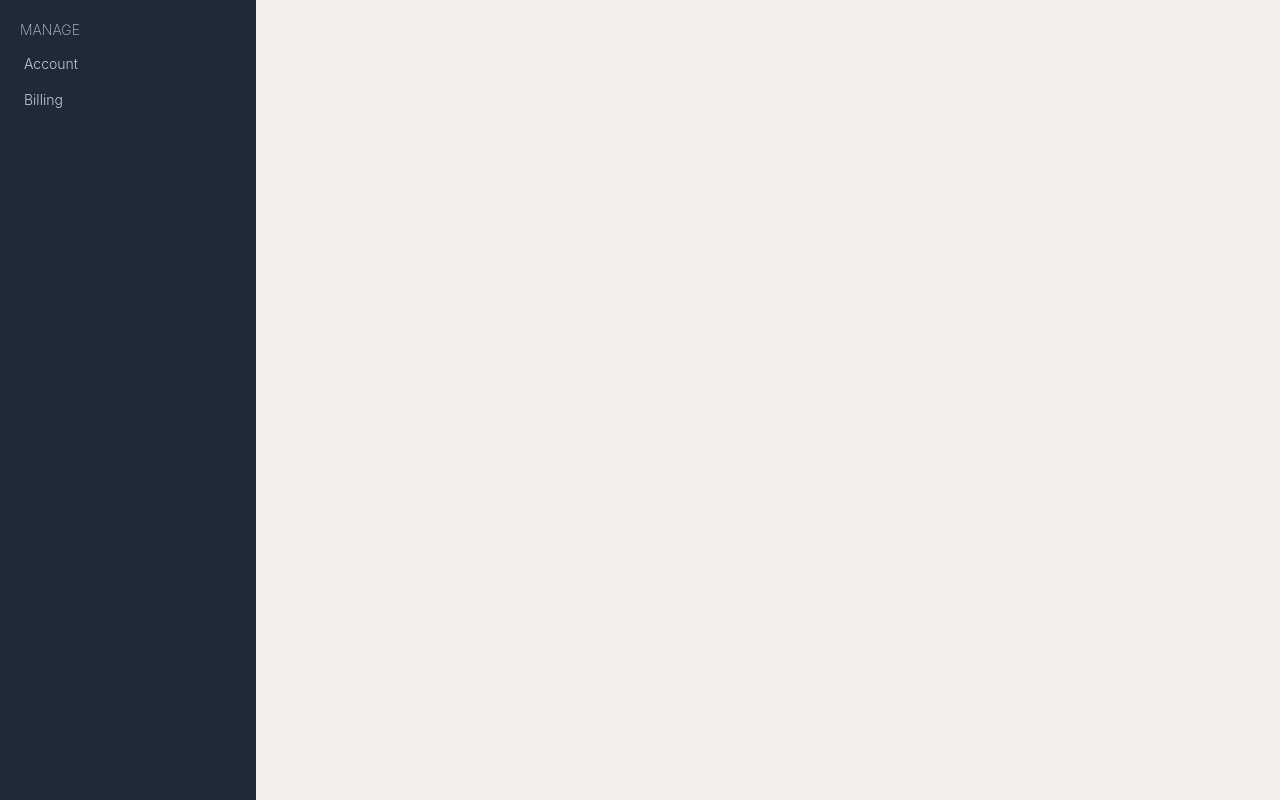
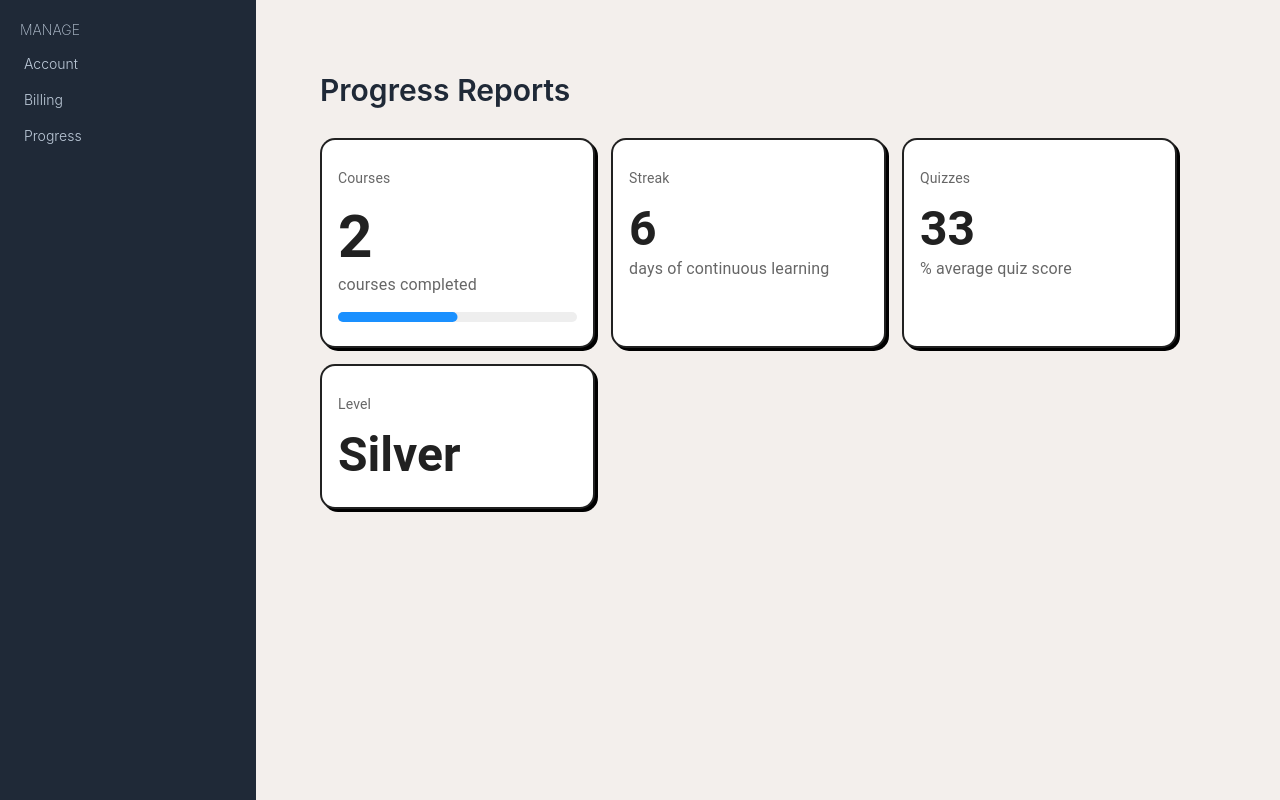
Before and after one commit to Nefertiti23/LMS-WebProj, a React (Vite) app in the folder my-app/: page /progressreps in a window 1280 px wide. Built offline with nearby package versions, Linux system fonts and the light colour scheme.

Commit message:
Progress + local storage

```diff
--- a/my-app/package.json
+++ b/my-app/package.json
@@ -10,6 +10,10 @@
     "preview": "vite preview"
   },
   "dependencies": {
+    "@emotion/react": "^11.14.0",
+    "@emotion/styled": "^11.14.1",
+    "@mui/material": "^7.3.5",
+    "@mui/x-data-grid": "^8.20.0",
     "@tailwindcss/vite": "^4.1.17",
     "react": "^19.2.0",
     "react-dom": "^19.2.0",
--- a/my-app/src/App.jsx
+++ b/my-app/src/App.jsx
@@ -9,11 +9,26 @@ export default function App() {
     var saved = localStorage.getItem('currentUser');
     return saved ? JSON.parse(saved) : {
       email: 'default@example.com',
-      name: 'Default User',
+      username: 'default username',
       password: 'password123',
       imageURL: '/vite.svg',
       billingInfo: ["Visa", "PayPal"],
-      currentSub: "Basic Plan"
+      currentSub: "Basic Plan",
+      orders: [
+        {orderId: 1, name: "Javascript Fundamentals", payDate: "10-10-24", total: 323}
+      ],
+      userProgress: {
+        courses: {
+          enrolled: ["Javascript Fundamentals", "Calculu-II"],
+          completed: ["Basic Urdu", "Expository Writing"]
+        },
+        streakDays: 6,
+        level: "Silver",
+        quizInfo: {
+          totalQuizzes: 3,
+          avgScore: 33
+        }
+      }
     };
   });
 
@@ -21,6 +36,8 @@ export default function App() {
   useEffect(() => {
     localStorage.setItem('currentUser', JSON.stringify(user));
   }, [user]);
+
+  console.log(user);
 
   return (
     <BrowserRouter>
--- a/my-app/src/components/person4/Router.jsx
+++ b/my-app/src/components/person4/Router.jsx
@@ -3,8 +3,10 @@ import { Routes, Route } from 'react-router-dom';
 import AccountInfo from './accountinfo/AccountInfo';
 import Profile from './profile/Profile';
 import Billing from './billing/Billing';
+import ProgressReports from './progressreps/ProgressReps';
 
 export default function Router({ user, userHandler }) {
+  console.log(user.orders);
   return (
     <Routes>
       <Route path="/" element={<></>} />
@@ -15,7 +17,9 @@ export default function Router({ user, userHandler }) {
       <Route path="/billing"
       element={<Billing user_sub={user.currentSub}
       user_payments={user.billingInfo}
-      handleUser={userHandler} />} />
+      handleUser={userHandler}
+      orderHistory={user.orders} />} />
+      <Route path="/progressreps" element={<ProgressReports userP={user.userProgress} />} />
     </Routes>
   );
 }
--- a/my-app/src/components/person4/accountinfo/AccountInfo.jsx
+++ b/my-app/src/components/person4/accountinfo/AccountInfo.jsx
@@ -1,6 +1,5 @@
 import './AccountInfo.css'
 import { useState, useEffect } from 'react';
-import { storage } from '../../../utils/storage.js';
 
 export default function AccountInfo ({a_user, handleUser}) {
     const [theuser, setUser] = useState(a_user);
@@ -9,12 +8,10 @@ export default function AccountInfo ({a_user, handleUser}) {
     const [formImg, setImg] = useState(a_user.imageURL);
 
     useEffect(() => {
-        storage.set('currentUser', theuser);
         handleUser(theuser);
     }, [theuser]);
 
     useEffect(() => {
-        storage.set('userImage', formImg);
     }, [formImg]);
 
     function resetNameForm () {
--- a/my-app/src/components/person4/billing/OrderHistory.jsx
+++ b/my-app/src/components/person4/billing/OrderHistory.jsx
@@ -1,4 +1,4 @@
-function HistoryTable () {
+function HistoryTable ({allOrders}) {
     return (
         <div className="flex mt-3">
             <table className="table-fixed HistoryTable w-[600px]">
@@ -10,33 +10,26 @@ function HistoryTable () {
                     </tr>
                 </thead>
                 <tbody>
-                    <tr>
-                        <td>Course Name</td>
-                        <td>10-09-10</td>
-                        <td>PKR 345.00</td>
-                    </tr>
-                    <tr>
-                        <td>Course Name</td>
-                        <td>10-10-10</td>
-                        <td>PKR 299.00</td>
-                    </tr>
-                    <tr>
-                        <td>Course Name</td>
-                        <td>07-01-14</td>
-                        <td>PKR 545.00</td>
-                    </tr>
+                    {allOrders?.map((o, idx) => (
+                        <tr key={idx}>
+                            <td>{o.name}</td>
+                            <td>{o.payDate}</td>
+                            <td>PKR {o.total}</td>
+                        </tr>
+                    ))}
                 </tbody>
             </table>
         </div>
     )
 }
 
-export default function OrderHistory () {
+export default function OrderHistory ({allOrders}) {
+    console.log(allOrders);
     return (
         <div>
             <h2 className="font-semibold text-xl mt-3">Order Histroy</h2>
             <p className="text-gray-600 text-md">Manage billing history and view receipts.</p>
-            <HistoryTable />
+            <HistoryTable allOrders={allOrders} />
         </div>
     )
 }
--- a/my-app/src/components/person4/billing/billing.jsx
+++ b/my-app/src/components/person4/billing/billing.jsx
@@ -5,7 +5,7 @@ import Subscriptions from './Subscriptions';
 import './Billing.css';
 import { useState } from "react";
 
-export default function Billing ({user_sub, user_payments, handleUser}) {
+export default function Billing ({user_sub, user_payments, handleUser, orderHistory}) {
     const [subscriptions, setSubscriptions] = useState([
         {
             id: 1,
@@ -67,6 +67,8 @@ export default function Billing ({user_sub, user_payments, handleUser}) {
         handleUser(u => u.currentSub = "");
     };
 
+    console.log(orderHistory);
+
     return (
         <>
         <div className="screen">
@@ -79,7 +81,7 @@ export default function Billing ({user_sub, user_payments, handleUser}) {
              <div className="flex flex-col py-4 px-8 bg-gray-50 rounded-xl shadow-md">
                 <MembreshipBox sub={user_sub} all_subs={subscriptions} />
                 <div className="h-0.5 bg-gray-300 w-full rounded-full my-4"></div>
-                <OrderHistory />
+                <OrderHistory allOrders={orderHistory} />
                 <div className="h-0.5 bg-gray-300 w-full rounded-full my-4"></div>
                 <PaymentMethod pays={user_payments} handlePay={handleUser} />
              </div>
--- /dev/null
+++ b/my-app/src/components/person4/certificates/Certificates.jsx
@@ -0,0 +1,5 @@
+export default function Certificates () {
+    return (
+        <></>
+    )
+}
--- a/my-app/src/components/person4/navbar/Navbar.jsx
+++ b/my-app/src/components/person4/navbar/Navbar.jsx
@@ -11,6 +11,9 @@ export default function SideNav() {
             <Link to='/billing' className='hover:bg-slate-900 px-2 py-1.5 rounded text-sm font-light'>
             Billing
             </Link>
+            <Link to='/progressreps' className='hover:bg-slate-900 px-2 py-1.5 rounded text-sm font-light'>
+            Progress
+            </Link>
         </div>
     </nav>
   );
--- /dev/null
+++ b/my-app/src/components/person4/progressreps/ProgressReps.jsx
@@ -0,0 +1,93 @@
+import * as React from 'react';
+import Box from '@mui/material/Box';
+import Card from '@mui/material/Card';
+import CardContent from '@mui/material/CardContent';
+import Typography from '@mui/material/Typography';
+import Grid from '@mui/material/Grid';
+import { styled } from '@mui/material/styles';
+import LinearProgress, { linearProgressClasses } from '@mui/material/LinearProgress';
+
+
+const BorderLinearProgress = styled(LinearProgress)(({ theme }) => ({
+  marginTop: '15px',
+  height: 10,
+  borderRadius: 5,
+  [`&.${linearProgressClasses.colorPrimary}`]: {
+    backgroundColor: theme.palette.grey[200],
+    ...theme.applyStyles('dark', {
+      backgroundColor: theme.palette.grey[800],
+    }),
+  },
+  [`& .${linearProgressClasses.bar}`]: {
+    borderRadius: 5,
+    backgroundColor: '#1a90ff',
+    ...theme.applyStyles('dark', {
+      backgroundColor: '#308fe8',
+    }),
+  },
+}));
+
+const card = (cardName, value, desc) => (
+  <React.Fragment>
+    <CardContent>
+      <Typography gutterBottom sx={{ color: 'text.secondary', fontSize: 14, my: 1.5 }}>
+        {cardName}
+      </Typography>
+      <Typography variant="h3" component="div" sx={{fontWeight: "bold"}}>
+        {value}
+      </Typography>
+      <Typography sx={{ color: 'text.secondary'}}>{desc}</Typography>
+    </CardContent>
+  </React.Fragment>
+);
+
+
+const cardWP = (cardName, value, desc, total) => (
+  <React.Fragment>
+    <CardContent>
+      <Typography gutterBottom sx={{ color: 'text.secondary', fontSize: 14, my: 1.5 }}>
+        {cardName}
+      </Typography>
+      <Typography variant="h2" component="div" sx={{fontWeight: "bold"}}>
+        {value}
+      </Typography>
+      <Typography sx={{ color: 'text.secondary'}}>{desc}</Typography>
+      <BorderLinearProgress variant="determinate" value={(value / total) * 100} />
+    </CardContent>
+  </React.Fragment>
+);
+
+function OutlinedCardProgress({title, value, desc, total}) {
+  return (
+    <Box sx={{ minWidth: 275 }}>
+      <Card className="border-2" sx={{ height: '100%', borderRadius: '15px', boxShadow: '3px 3px 0 0 black' }}>{cardWP(title, value, desc, total)}</Card>
+    </Box>
+  );
+}
+
+function OutlinedCard({title, value, desc, total}) {
+  return (
+    <Box sx={{ minWidth: 275 }}>
+      <Card className="border-2" sx={{ height: '100%', borderRadius: '15px', boxShadow: '3px 3px 0 0 black' }}>
+        {card(title, value, desc, total)}
+      </Card>
+    </Box>
+  );
+}
+
+export default function ProgressReports ({userP}) {
+    return (
+        <div className="screen">
+            <h3 className='font-semibold text-3xl'>Progress Reports</h3>
+            <Grid container spacing={2}>
+                <OutlinedCardProgress title="Courses"
+                value={userP?.courses?.enrolled?.length}
+                desc="courses completed"
+                total={userP?.courses.completed.length + userP?.courses?.enrolled?.length} />
+                <OutlinedCard title="Streak" value={userP.streakDays} desc="days of continuous learning" />
+                <OutlinedCard title="Quizzes" value={userP.quizInfo.avgScore} desc="% average quiz score" />
+                <OutlinedCard title="Level" value={userP.level} desc="" />
+            </Grid>
+        </div>
+    )
+}
--- a/my-app/src/utils/storage.js
+++ /dev/null
@@ -1,27 +0,0 @@
-export const storage = {
-  get: (key, defaultValue = null) => {
-    try {
-      const item = localStorage.getItem(key);
-      return item ? JSON.parse(item) : defaultValue;
-    } catch (error) {
-      console.error('Error reading from localStorage:', error);
-      return defaultValue;
-    }
-  },
-
-  set: (key, value) => {
-    try {
-      localStorage.setItem(key, JSON.stringify(value));
-    } catch (error) {
-      console.error('Error writing to localStorage:', error);
-    }
-  },
-
-  remove: (key) => {
-    try {
-      localStorage.removeItem(key);
-    } catch (error) {
-      console.error('Error removing from localStorage:', error);
-    }
-  }
-};
```
Also changed, not shown: 1 other file (tests, documents, lock files or other folders).
